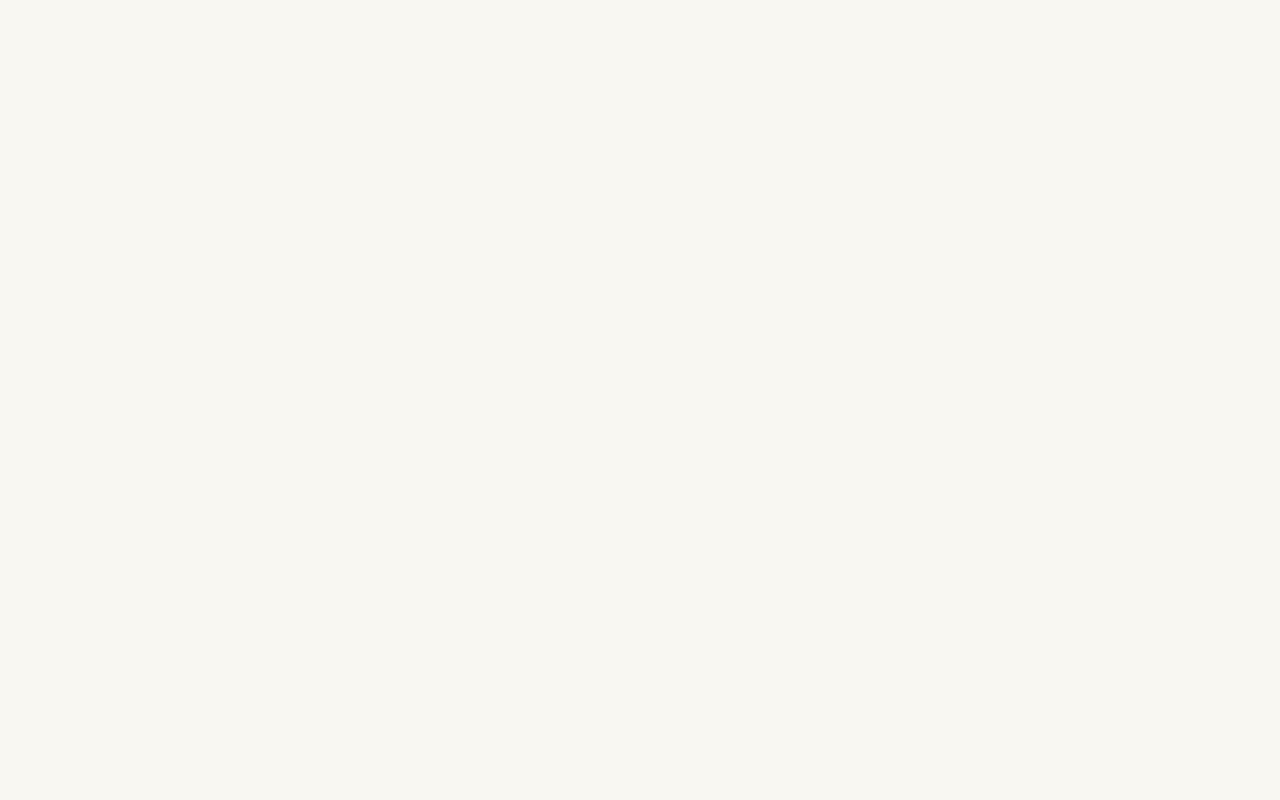
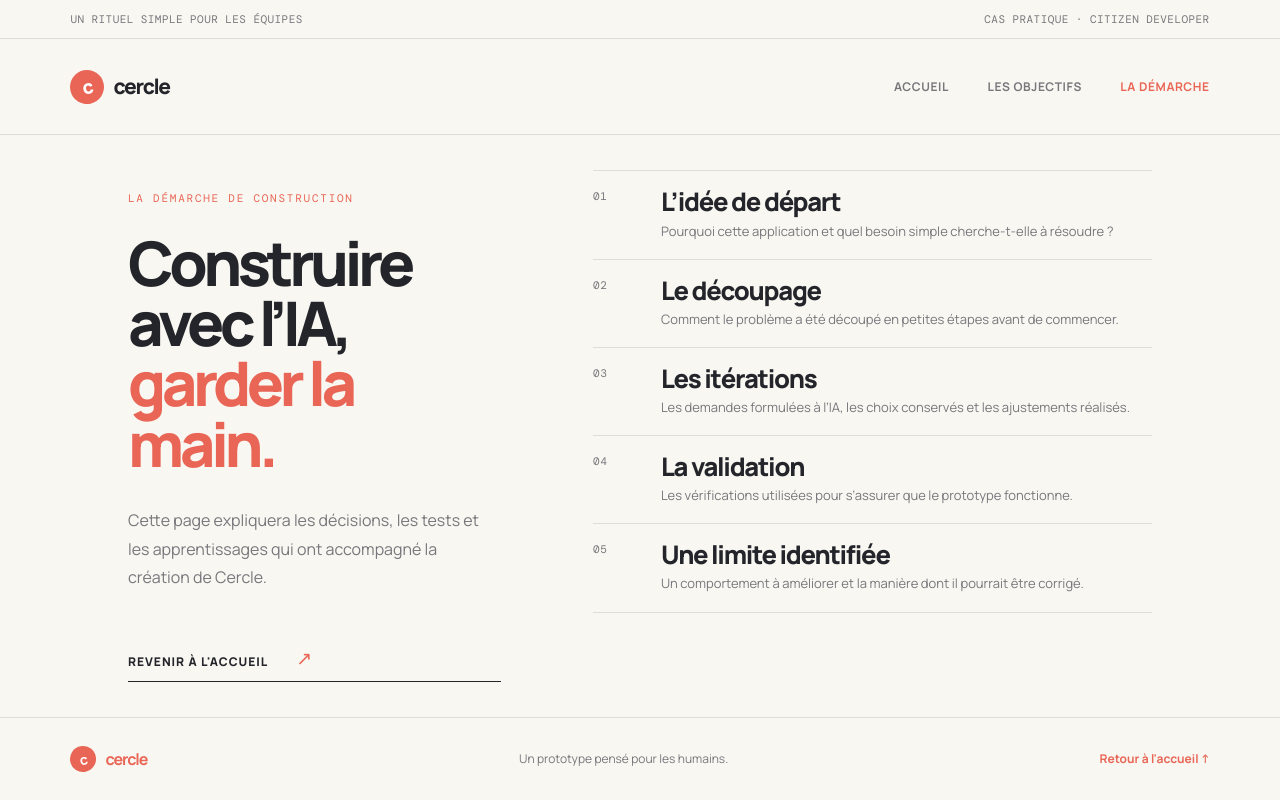
Before and after one commit to Niniteddu/cercle-citizen-developer-frontend-davide-carboni, a React (Vite) app: page /demarche in a window 1280 px wide. Before the commit this address had no page. Built offline with nearby package versions, Linux system fonts and the light colour scheme.

Commit message:
prepare pages and first base layout

```diff
--- a/src/App.css
+++ b/src/App.css
@@ -21,7 +21,8 @@ html { scroll-behavior: smooth; }
 a { color: inherit; text-decoration: none; }
 button { font: inherit; }
 
-.site-shell { max-width: 1440px; margin: 0 auto; overflow: hidden; }
+.site-shell { display: flex; flex-direction: column; height: 100svh; max-width: 1440px; margin: 0 auto; overflow: hidden; }
+.page-content { display: flex; flex: 1; flex-direction: column; justify-content: center; min-height: 0; overflow: hidden; }
 .topline { display: flex; justify-content: space-between; padding: 12px 5.5%; border-bottom: 1px solid var(--line); color: var(--muted); font: 11px 'DM Mono', monospace; letter-spacing: .04em; text-transform: uppercase; }
 .site-header { align-items: center; display: flex; justify-content: space-between; min-height: 96px; padding: 0 5.5%; border-bottom: 1px solid var(--line); }
 .brand { align-items: center; display: inline-flex; gap: 9px; font-size: 21px; font-weight: 800; letter-spacing: -.06em; }
@@ -32,7 +33,7 @@ nav a:hover, nav a.active { color: var(--coral); }
 .menu-button { display: none; background: none; border: 0; padding: 8px; }
 .menu-button span { display: block; width: 22px; height: 1px; background: var(--ink); margin: 5px; }
 
-.hero-section { display: grid; grid-template-columns: 1fr 1fr; min-height: 650px; }
+.hero-section { display: grid; flex: 1; grid-template-columns: 1fr 1fr; min-height: 0; }
 .hero-copy { align-self: center; padding: 7% 10%; }
 .eyebrow { color: var(--coral); font: 11px 'DM Mono', monospace; letter-spacing: .16em; margin: 0 0 28px; text-transform: uppercase; }
 h1, h2, h3, p { margin-top: 0; }
@@ -49,7 +50,7 @@ h1 em, h2 em { color: var(--coral); font-style: normal; }
 .objective-button-primary { background: var(--coral); border-color: var(--coral); color: #fff; }
 .objective-button-primary span, .objective-button-primary strong { color: #fff; }
 .objective-button-primary:hover { background: var(--ink); border-color: var(--ink); }
-.hero-art { background: var(--blue); min-height: 650px; overflow: hidden; position: relative; }
+.hero-art { background: var(--blue); min-height: 0; overflow: hidden; position: relative; }
 .sun-disc { background: var(--yellow); border-radius: 50%; height: min(28vw, 390px); position: absolute; right: 12%; top: 15%; width: min(28vw, 390px); }
 .art-card { align-items: center; background: var(--paper); display: flex; font: 11px 'DM Mono', monospace; justify-content: center; position: absolute; text-transform: uppercase; }
 .art-card-one { height: 130px; left: 14%; top: 25%; transform: rotate(-8deg); width: 150px; }
@@ -76,7 +77,7 @@ h1 em, h2 em { color: var(--coral); font-style: normal; }
 .feature-icon { font-size: 38px; margin: 38px 0 28px; }
 .feature-card h3 { font-size: 23px; letter-spacing: -.04em; margin-bottom: 9px; }
 .feature-card p { font-size: 14px; line-height: 1.6; max-width: 240px; opacity: .8; }
-.site-footer { align-items: center; border-top: 1px solid var(--line); display: flex; font-size: 12px; justify-content: space-between; padding: 28px 5.5%; }
+.site-footer { align-items: center; border-top: 1px solid var(--line); display: flex; flex-shrink: 0; font-size: 12px; justify-content: space-between; padding: 28px 5.5%; }
 .site-footer .brand { font-size: 16px; }
 .site-footer .brand-mark { font-size: 14px; height: 26px; width: 26px; }
 .site-footer > span:nth-child(2) { color: var(--muted); }
@@ -91,9 +92,24 @@ h1 em, h2 em { color: var(--coral); font-style: normal; }
 .objective-arrow { bottom: 24px; font-size: 28px; position: absolute; right: 28px; }
 .objective-orbit { border: 1px solid currentColor; border-radius: 50%; height: 210px; opacity: .45; position: absolute; right: -54px; top: 25px; transform: rotate(32deg); width: 170px; }
 .objective-orbit::after { background: currentColor; border-radius: 50%; content: ''; height: 18px; left: 18px; position: absolute; top: 32px; width: 18px; }
-.objectives-footer { align-items: center; border-top: 1px solid var(--line); display: grid; gap: 10%; grid-template-columns: .35fr 1fr 1fr; padding: 52px 10%; }
-.objectives-footer p:nth-child(2) { color: var(--muted); font-size: 16px; }
-.objectives-footer .primary-link { justify-self: end; margin: 0; }
+.objectives-page { display: flex; flex: 1; flex-direction: column; justify-content: center; min-height: 0; }
+.objectives-page .objectives-heading { padding: 3% 10% 2%; }
+.objectives-page .objectives-heading h1 { font-size: clamp(38px, 4.5vw, 68px); margin-bottom: 18px; }
+.objectives-page .objectives-heading .eyebrow { margin-bottom: 18px; }
+.objectives-page .objectives-heading .hero-intro { margin-bottom: 0; }
+.objectives-page .objectives-grid { flex: 1; min-height: 0; padding: 0 10% 3%; }
+.objectives-page .objective-card { min-height: 0; }
+.objectives-page .objectives-footer { padding: 2% 10%; }
+
+.process-page { display: grid; flex: 1; gap: 40px 9%; grid-template-columns: .8fr 1.2fr; padding: 6% 10%; }
+.process-intro { align-self: center; }
+.process-intro h1 { font-size: clamp(42px, 4.8vw, 70px); }
+.process-steps { align-self: center; display: grid; gap: 0; }
+.process-step { align-items: start; border-top: 1px solid var(--line); display: grid; gap: 24px; grid-template-columns: 44px 1fr; padding: 18px 0; }
+.process-step:last-child { border-bottom: 1px solid var(--line); }
+.process-step h2 { font-size: clamp(20px, 2vw, 28px); letter-spacing: -.05em; margin: 0 0 6px; }
+.process-step p { color: var(--muted); font-size: 13px; line-height: 1.55; margin: 0; max-width: 480px; }
+.process-back-link { align-self: end; grid-column: 1; margin: 0; }
 
 @media (max-width: 760px) {
   .topline { font-size: 9px; }
@@ -114,11 +130,14 @@ h1 em, h2 em { color: var(--coral); font-style: normal; }
   .feature-section { padding: 76px 8%; }
   .feature-grid { grid-template-columns: 1fr; }
   .feature-card { min-height: 230px; }
+  .objectives-page { display: block; overflow: auto; }
   .objectives-heading { padding: 76px 8% 58px; }
   .objectives-grid { grid-template-columns: 1fr; padding: 0 8% 76px; }
   .objective-card { min-height: 300px; }
   .objective-card h2 { margin-top: 75px; }
-  .objectives-footer { align-items: start; display: flex; flex-direction: column; gap: 24px; padding: 52px 8%; }
-  .objectives-footer .primary-link { align-self: start; }
+  .process-page { display: block; overflow: auto; padding: 58px 8%; }
+  .process-intro { margin-bottom: 48px; }
+  .process-step { gap: 14px; grid-template-columns: 34px 1fr; }
+  .process-back-link { display: inline-flex; margin-top: 32px; }
   .site-footer { align-items: flex-start; flex-direction: column; gap: 18px; }
 }
--- a/src/App.tsx
+++ b/src/App.tsx
@@ -1,30 +1,11 @@
 import './App.css'
 import { BrowserRouter, Link, Route, Routes } from 'react-router-dom'
+import AppLayout from './layouts/AppLayout'
 import ObjectivesPage from './pages/ObjectivesPage'
+import ProcessPage from './pages/ProcessPage'
 
 function WelcomePage() {
   return (
-    <main className="site-shell">
-      <div className="topline">
-        <span>Un rituel simple pour les équipes</span>
-        <span>Cas pratique · Citizen Developer</span>
-      </div>
-
-      <header className="site-header">
-        <Link className="brand" to="/" aria-label="Cercle accueil">
-          <span className="brand-mark">c</span>
-          <span>cercle</span>
-        </Link>
-        <nav aria-label="Navigation principale">
-          <a className="active" href="#accueil">Accueil</a>
-          <Link to="/objectifs">Choisir un rituel</Link>
-          <Link to="/objectifs">Les objectifs</Link>
-        </nav>
-        <button className="menu-button" type="button" aria-label="Ouvrir le menu">
-          <span></span><span></span>
-        </button>
-      </header>
-
     <section className="hero-section" id="accueil">
       <div className="hero-copy">
         <p className="eyebrow">Bienvenue à l'équipe qui analyse l'app</p>
@@ -53,8 +34,6 @@ function WelcomePage() {
         <p>les idées<br /><strong>circulent</strong></p>
       </div>
     </section>
-
-    </main>
   )
 }
 
@@ -62,8 +41,11 @@ function App() {
   return (
     <BrowserRouter>
       <Routes>
+        <Route element={<AppLayout />}>
           <Route path="/" element={<WelcomePage />} />
           <Route path="/objectifs" element={<ObjectivesPage />} />
+          <Route path="/demarche" element={<ProcessPage />} />
+        </Route>
       </Routes>
     </BrowserRouter>
   )
--- a/src/index.css
+++ b/src/index.css
@@ -4,4 +4,5 @@ body {
   margin: 0;
   min-width: 320px;
   min-height: 100vh;
+  overflow: hidden;
 }
--- /dev/null
+++ b/src/layouts/AppLayout.tsx
@@ -0,0 +1,42 @@
+import { Link, NavLink, Outlet } from 'react-router-dom'
+
+function AppLayout() {
+  return (
+    <main className="site-shell">
+      <div className="topline">
+        <span>Un rituel simple pour les équipes</span>
+        <span>Cas pratique · Citizen Developer</span>
+      </div>
+
+      <header className="site-header">
+        <Link className="brand" to="/" aria-label="Cercle accueil">
+          <span className="brand-mark">c</span>
+          <span>cercle</span>
+        </Link>
+        <nav aria-label="Navigation principale">
+          <NavLink to="/" end>Accueil</NavLink>
+          <NavLink to="/objectifs">Les objectifs</NavLink>
+          <NavLink to="/demarche">La démarche</NavLink>
+        </nav>
+        <button className="menu-button" type="button" aria-label="Ouvrir le menu">
+          <span></span><span></span>
+        </button>
+      </header>
+
+      <div className="page-content">
+        <Outlet />
+      </div>
+
+      <footer className="site-footer">
+        <Link className="brand" to="/" aria-label="Cercle accueil">
+          <span className="brand-mark">c</span>
+          <span>cercle</span>
+        </Link>
+        <span>Un prototype pensé pour les humains.</span>
+        <Link to="/">Retour à l'accueil ↑</Link>
+      </footer>
+    </main>
+  )
+}
+
+export default AppLayout
--- /dev/null
+++ b/src/pages/ProcessPage.tsx
@@ -0,0 +1,62 @@
+import { Link } from 'react-router-dom'
+
+const steps = [
+  {
+    number: '01',
+    title: 'L’idée de départ',
+    description: 'Pourquoi cette application et quel besoin simple cherche-t-elle à résoudre ?',
+  },
+  {
+    number: '02',
+    title: 'Le découpage',
+    description: 'Comment le problème a été découpé en petites étapes avant de commencer.',
+  },
+  {
+    number: '03',
+    title: 'Les itérations',
+    description: 'Les demandes formulées à l’IA, les choix conservés et les ajustements réalisés.',
+  },
+  {
+    number: '04',
+    title: 'La validation',
+    description: 'Les vérifications utilisées pour s’assurer que le prototype fonctionne.',
+  },
+  {
+    number: '05',
+    title: 'Une limite identifiée',
+    description: 'Un comportement à améliorer et la manière dont il pourrait être corrigé.',
+  },
+]
+
+function ProcessPage() {
+  return (
+    <section className="process-page">
+      <div className="process-intro">
+        <p className="eyebrow">La démarche de construction</p>
+        <h1>Construire avec l’IA,<br /><em>garder la main.</em></h1>
+        <p className="hero-intro">
+          Cette page expliquera les décisions, les tests et les apprentissages
+          qui ont accompagné la création de Cercle.
+        </p>
+      </div>
+
+      <div className="process-steps" aria-label="Étapes de la démarche">
+        {steps.map((step) => (
+          <article className="process-step" key={step.number}>
+            <span className="section-number">{step.number}</span>
+            <div>
+              <h2>{step.title}</h2>
+              <p>{step.description}</p>
+            </div>
+          </article>
+        ))}
+      </div>
+
+      <Link className="primary-link process-back-link" to="/">
+        Revenir à l'accueil <span aria-hidden="true">↗</span>
+      </Link>
+    </section>
+  )
+}
+
+export default ProcessPage
```
Also changed, not shown: src/pages/ObjectivesPage.tsx (+2 -36 lines). Lines whose indentation alone changed are shown as unchanged.
